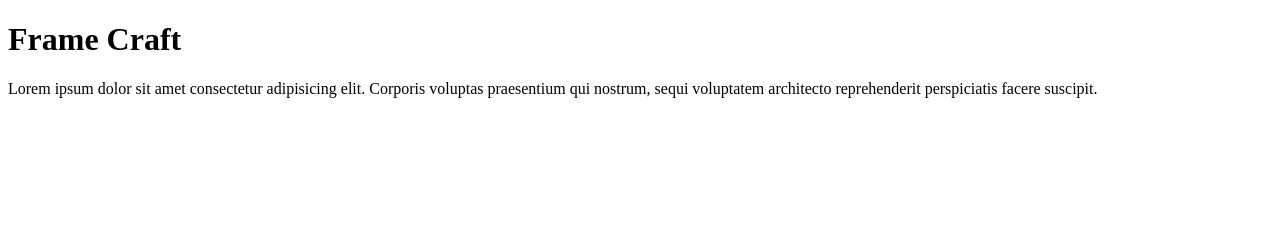
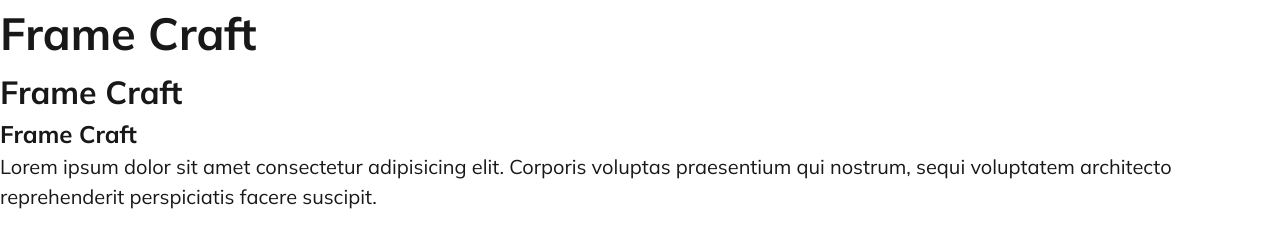
Before and after one commit to timmyproofficial/frame-craft, a plain HTML site: page index.html in a window 1280 px wide. Drawn offline with Linux system fonts and the light colour scheme.

Commit message:
Declare global styles.

```diff
--- /dev/null
+++ b/css/styles.css
@@ -0,0 +1,67 @@
+:root {
+  --color-primary: #b20021;
+  --color-accent: #f4f4f4;
+  --color-body: #181818;
+}
+
+/* UNIVERSAL SELECTOR */
+*,
+*::before,
+*::after {
+  margin: 0;
+  padding: 0;
+  box-sizing: border-box;
+}
+
+/* TYPOGRAPHY */
+html {
+  font-size: 62.5%;
+}
+
+body {
+  color: var(--color-body);
+  font-family: 'Mulish', sans-serif;
+  font-optical-sizing: auto;
+  font-weight: 400;
+  font-size: 1.8rem;
+  font-style: normal;
+  line-height: 1.5;
+}
+
+h1 {
+  font-size: 3.2rem;
+}
+
+h2 {
+  font-size: 2.4rem;
+}
+
+h3 {
+  font-size: 2rem;
+}
+
+p {
+  font-size: 1.6rem;
+}
+
+@media screen and (min-width: 1024px) {
+  body {
+    font-size: 2.4rem;
+  }
+
+  h1 {
+    font-size: 4.5rem;
+  }
+
+  h2 {
+    font-size: 3.2rem;
+  }
+
+  h3 {
+    font-size: 2.4rem;
+  }
+
+  p {
+    font-size: 2rem;
+  }
+}
--- a/index.html
+++ b/index.html
@@ -4,9 +4,18 @@
     <meta charset="UTF-8" />
     <meta name="viewport" content="width=device-width, initial-scale=1.0" />
     <title>Document</title>
+    <link rel="stylesheet" href="./css/styles.css" />
+    <link rel="preconnect" href="https://fonts.googleapis.com" />
+    <link rel="preconnect" href="https://fonts.gstatic.com" crossorigin />
+    <link
+      href="https://fonts.googleapis.com/css2?family=Mulish:ital,wght@0,200..1000;1,200..1000&display=swap"
+      rel="stylesheet"
+    />
   </head>
   <body>
     <h1>Frame Craft</h1>
+    <h2>Frame Craft</h2>
+    <h3>Frame Craft</h3>
     <p>
       Lorem ipsum dolor sit amet consectetur adipisicing elit. Corporis voluptas
       praesentium qui nostrum, sequi voluptatem architecto reprehenderit
```
